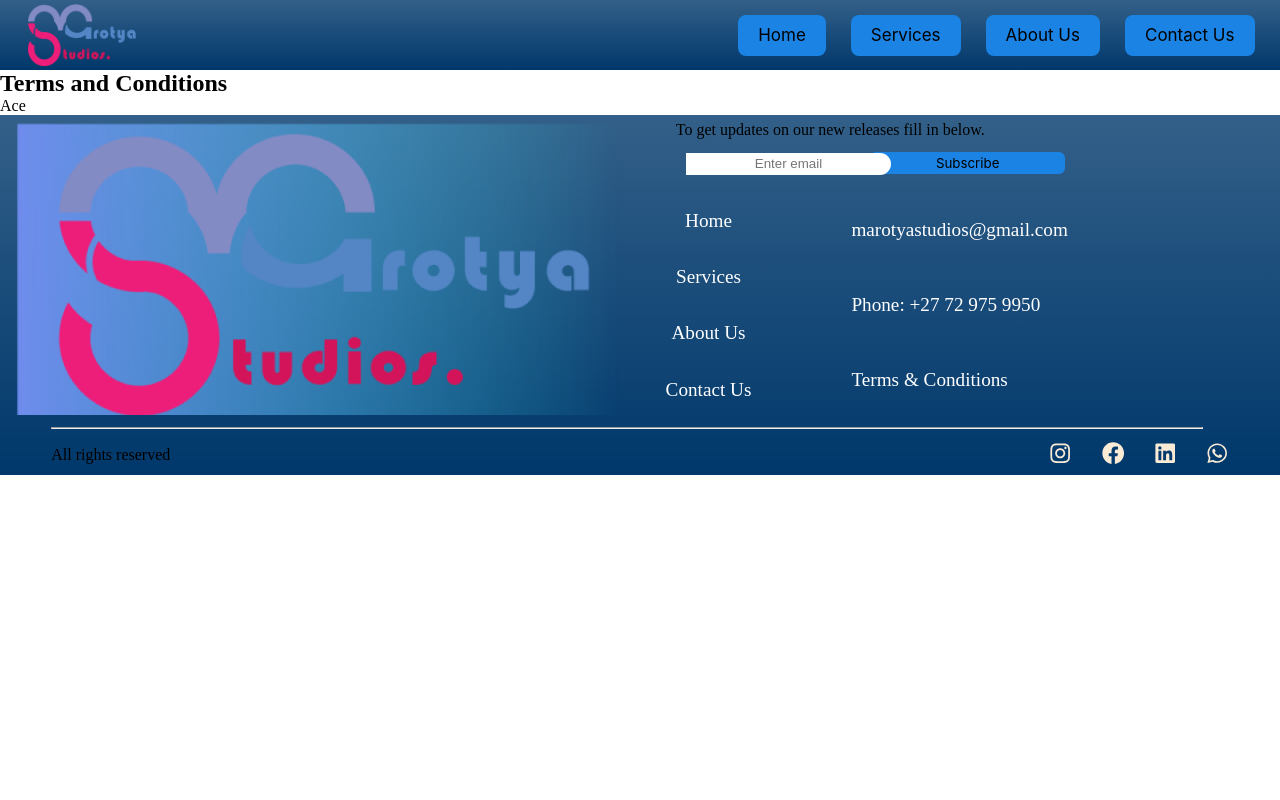
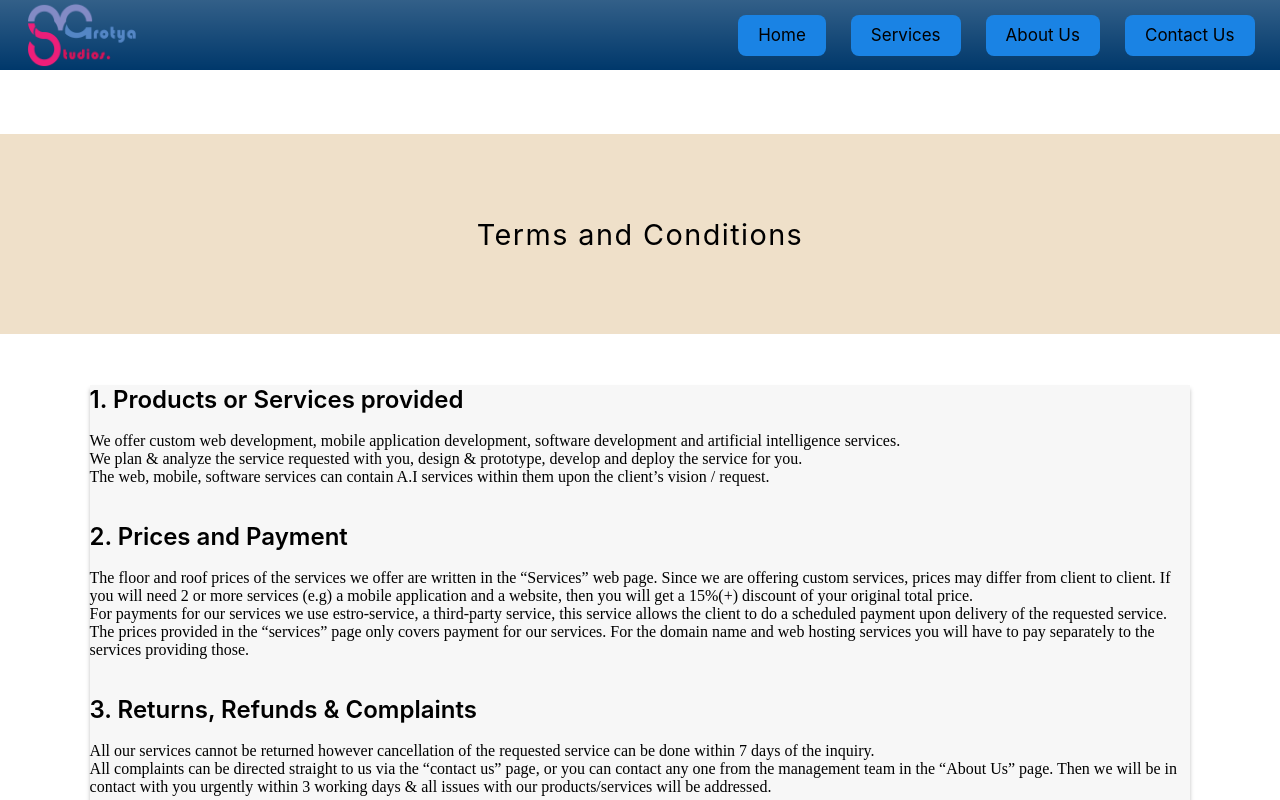
Before and after one commit to andilemarotya/marotya-studios, a React (Create React App) app in the folder frontend/: page /terms in a window 1280 px wide. Shown: the top 800 px of the page. Built offline with nearby package versions, Linux system fonts and the light colour scheme.

Commit message:
Terms and Conditions

```diff
--- a/frontend/src/Styles/Terms.css
+++ b/frontend/src/Styles/Terms.css
@@ -0,0 +1,40 @@
+
+.t-page {
+    margin: 5% 0;
+}
+
+.header-wrapper {
+    width: 100%;
+    height: 25vh;
+    background: #EFE0C9;
+
+    display: flex;
+    justify-content: center;
+    align-items: center;
+}
+
+.terms-header {
+    font-family: 'Inter';
+    font-style: normal;
+    font-weight: 400;
+    font-size: 180%;
+    letter-spacing: 0.05em;
+}
+
+
+
+
+
+.Terms-wrapper {
+    margin: 4% 7%;
+
+
+    background: #F7F7F7;
+    box-shadow: 0px 4px 4px rgba(0, 0, 0, 0.25);
+}
+.heading {
+    font-family: 'Inter';
+    font-style: normal;
+    font-weight: 600;
+    font-size: 150%;
+}
--- a/frontend/src/pages/Terms.js
+++ b/frontend/src/pages/Terms.js
@@ -1,14 +1,50 @@
 import React from "react";
+import "../Styles/Terms.css";
 
 const Terms = () => {
     return (
-        <div>
+        <div className="t-page">
             <section className="header-wrapper">
                 <h1 className="terms-header">Terms and Conditions</h1>
             </section>
 
             <section className="Terms-wrapper">
-                <p>Ace</p>
+                <p className="heading">1. Products or Services provided</p><br/>
+                <p className="par-body">
+                    We offer custom web development, mobile application development, software development and artificial intelligence services.<br/>
+                    We plan & analyze the service requested with you, design & prototype, develop and deploy the service for you.<br/>
+                    The web, mobile, software services can contain A.I services within them upon the client’s vision / request.
+                </p>
+                <br/><br/>
+                <p className="heading">2. Prices and Payment</p><br/>
+                <p className="par-body">
+                    The floor and roof prices of the services we offer are written in the “Services” web page. Since we are offering custom services, prices may differ from client to client.
+                    If you will need 2 or more services (e.g) a mobile application and a website, then you will get a 15%(+) discount of your original total price.<br/>
+                    For payments for our services we use estro-service, a third-party service, this service allows the client to do a scheduled payment upon delivery of the requested service.<br/>
+                    The prices provided in the “services” page only covers payment for our services. For the domain name and web hosting services you will have to pay separately to the services providing those.
+                </p>
+                <br/><br/>
+
+                <p className="heading">3. Returns, Refunds & Complaints</p><br/>
+                <p className="par-body">
+                    All our services cannot be returned however cancellation of the requested service can be done within 7 days of the inquiry.<br/>
+                    All complaints can be directed straight to us via the “contact us” page, or you can contact any one from the management team in the “About Us” page.
+                    Then we will be in contact with you urgently within 3 working days & all issues with our products/services will be addressed.
+                </p>
+                <br/><br/>
+
+                <p className="heading">4. Future changes</p><br/>
+                <p className="par-body">
+                    If you subscribed to our newsletter form in our footer you will be notified whenever we have changes with our T&Cs.
+                    For our upcoming products & games, emails revealing release dates will be sent to newsletter subscribers.
+                </p>
+                <br/><br/>
+
+                <p className="heading">5. Governing law</p>
+                <p className="par-body">Our business is registered and is operating under South African government laws.</p><br/>
+
+
+
 
             </section>
         </div>
```
